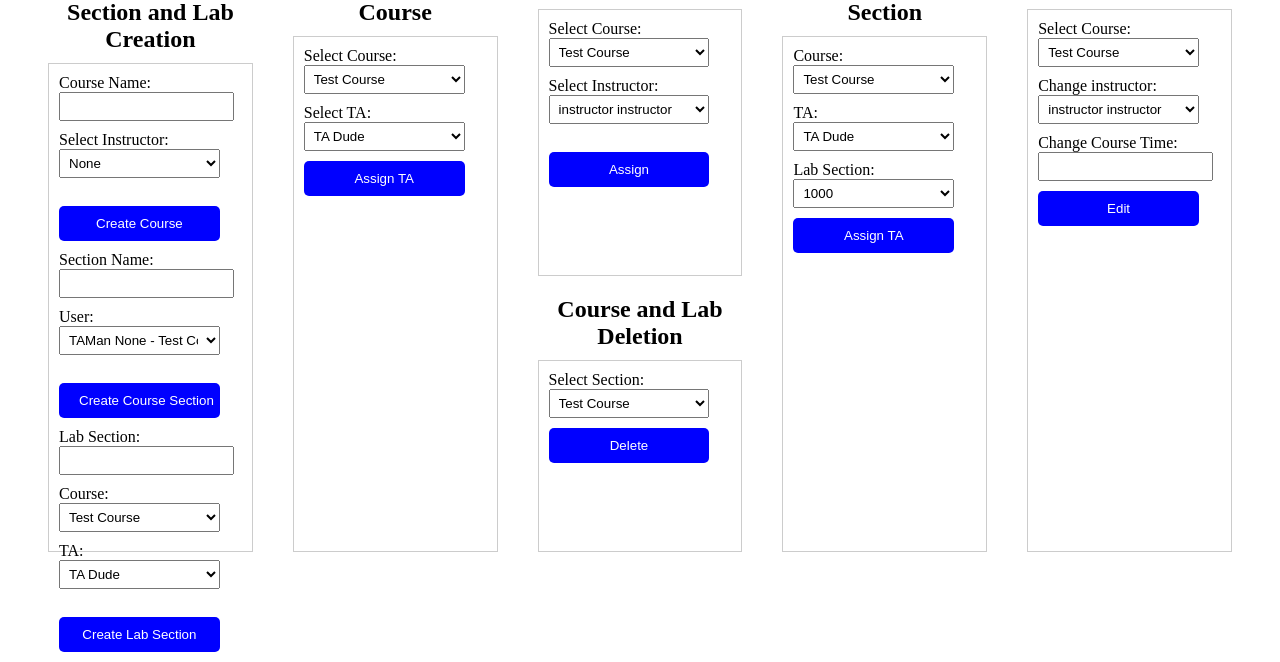
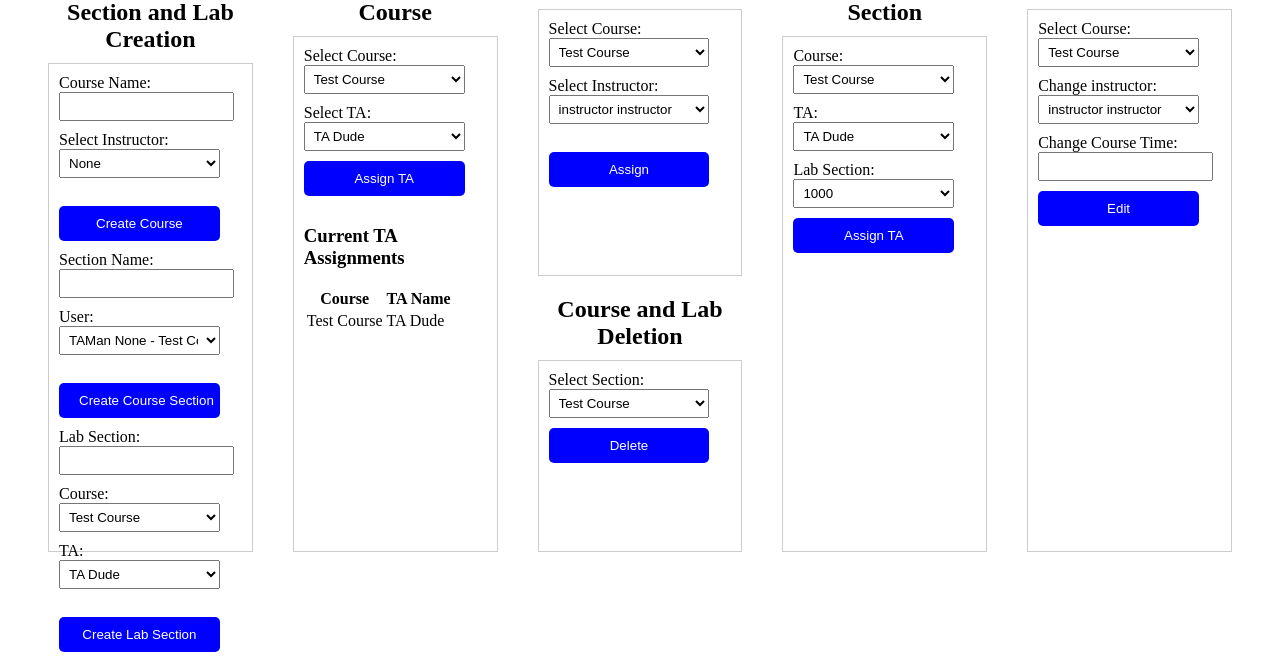
Before and after one commit to NathanEdwards2023/TaScheduler, a Django app: page /courseManagement/ in a window 1280 px wide. Shown: the part 182-844 px from the top of the page. Run offline with Django 5.2, Linux system fonts and the light colour scheme; a user stored in the database is signed in; data comes from the database, SQL or seed files in the repository; both versions use the stored data as it was after the commit.

Commit message:
views.py multiple messages bug fixed.

```diff
--- a/scheduler/views.py
+++ b/scheduler/views.py
@@ -21,6 +21,8 @@ def courseManagement(request):
     instructors = UserTable.objects.filter(userType="instructor")
     labs = LabTable.objects.all()
     joinEntries = UserCourseJoinTable.objects.all()
+    ta_assignments = UserCourseJoinTable.objects.filter(userId__userType='ta').select_related('courseId', 'userId')
+
 
     if request.method == 'GET':
         user = request.user
@@ -28,7 +30,7 @@ def courseManagement(request):
         if user.is_authenticated and accRole == 'admin':
             return render(request, 'courseManagement.html',
                           {'courses': courses, 'TAs': TAs, 'instructors': instructors,
-                           'joinEntries': joinEntries, 'labs': labs})
+                           'joinEntries': joinEntries, 'labs': labs, 'ta_assignments': ta_assignments})
         else:
             # Redirect non-admin users to another page (e.g., home page)
             return redirect('home')
@@ -81,11 +83,9 @@ def courseManagement(request):
                 success, message = admin_page.assignTAToCourse(course_id, user_id)
 
                 if success:
-                    messages.success(request, message)
+                    messages.success(request, message, extra_tags="course_assign")
                 else:
-                    messages.error(request, message)
-
-                return redirect('courseManagement')
+                    messages.error(request, message, extra_tags="course_assign")
 
             if 'assignTAToLabBtn' in request.POST:
                 lab_id = request.POST.get('labId')
@@ -93,9 +93,9 @@ def courseManagement(request):
                 admin_page = adminAssignmentPage.AdminAssignmentPage()
                 success, message = admin_page.assignTAToLab(lab_id, user_id)
                 if success:
-                    messages.success(request, message, extra_tags='lab_success')
+                    messages.success(request, message, extra_tags='lab_assign')
                 else:
-                    messages.error(request, message, extra_tags='lab_error')
+                    messages.error(request, message, extra_tags='lab_assign')
                 return redirect('courseManagement')
 
         return redirect('courseManagement')
--- a/templates/courseManagement.html
+++ b/templates/courseManagement.html
@@ -130,13 +130,38 @@
             {% if messages %}
         <div class="messages">
             {% for message in messages %}
+                {% if 'course_assign' in message.tags %}
                 <div {% if message.tags %} class="{{ message.tags }}" {% endif %}>
                     {{ message }}
                 </div>
+                {% endif %}
             {% endfor %}
         </div>
     {% endif %}
         </form>
+    {% if ta_assignments %}
+            <h3>Current TA Assignments</h3>
+            <table>
+                <thead>
+                    <tr>
+                        <th>Course</th>
+                        <th>TA Name</th>
+                    </tr>
+                </thead>
+                <tbody>
+                    {% for assignment in ta_assignments %}
+                    <tr>
+                        <td>{{ assignment.courseId.courseName }}</td>
+                        <td>{{ assignment.userId.firstName }} {{ assignment.userId.lastName }}</td>
+                    </tr>
+                    {% empty %}
+                    <tr>
+                        <td colspan="2">No TA assignments found.</td>
+                    </tr>
+                    {% endfor %}
+                </tbody>
+            </table>
+        {% endif %}
     </div>
 </section>
         <!--assign to course-->
@@ -216,7 +241,7 @@
                         {% if messages %}
                             <div class="messages">
                                 {% for message in messages %}
-                                    {% if 'lab_success' in message.tags or 'lab_error' in message.tags %}
+                                    {% if 'lab_assign' in message.tags %}
                                         <div class="{{ message.tags }}">
                                             {{ message }}
                                     </div>
```
Also changed, not shown: db.sqlite3.
